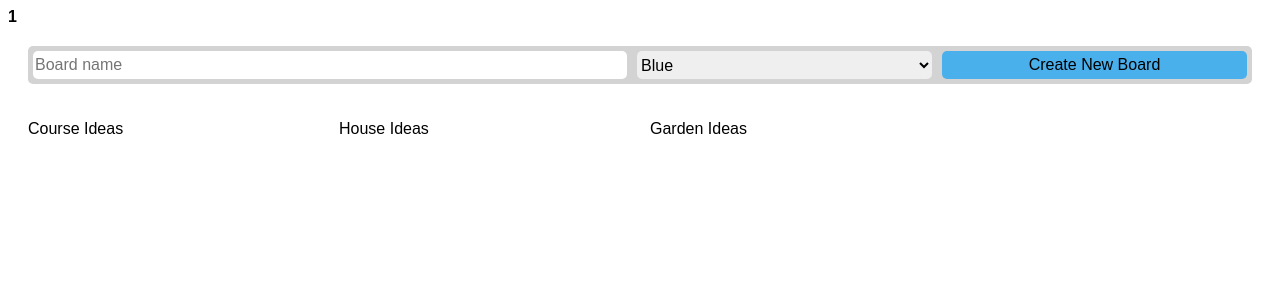
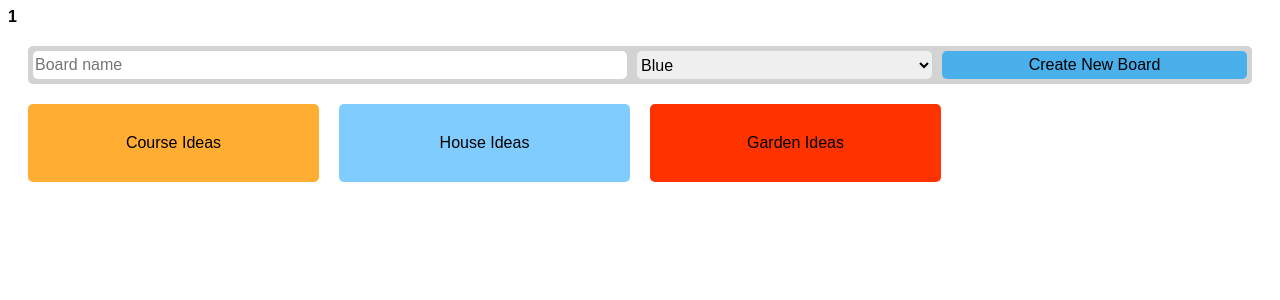
Before and after one commit to mberz2/tasklist, a React (Create React App) app: page /1/boards in a window 1280 px wide. Shown: the top 300 px of the page. Built offline with nearby package versions, Linux system fonts and the light colour scheme.

Commit message:
Updated board routing.

```diff
--- a/src/App.js
+++ b/src/App.js
@@ -3,12 +3,7 @@ import Board from "./components/Board";
 import data from "./sampleData";
 import Home from "./components/pages/Home";
 import "./styles/App.css";
-import {
-  BrowserRouter as Router,
-  Routes,
-  Route,
-  useParams
-} from "react-router-dom";
+import { BrowserRouter as Router, Routes, Route } from "react-router-dom";
 
 import PageNotFound from "./components/pages/PageNotFound";
 
@@ -43,7 +38,7 @@ class App extends React.Component {
                 />
               }
             ></Route>
-            <Route path="/board" element={<Board />} />
+            <Route path="/board/:boardId" element={<Board />} />
             <Route path="*" element={<PageNotFound />} />
           </Routes>
         </div>
--- a/src/components/BoardPreview.js
+++ b/src/components/BoardPreview.js
@@ -1,11 +1,24 @@
 import React from "react";
 import Board from "./Board";
 import PropTypes from "prop-types";
+import { useNavigate } from "react-router-dom";
+import { useParams } from "react-router-dom";
 
-class BoardPreview extends React.Component {
-  render() {
-    return <p>{this.props.board.title}</p>;
-  }
+function BoardPreview(props) {
+  let params = useParams();
+  const navigate = useNavigate();
+
+  return (
+    <ul
+      className="board-preview-item"
+      onClick={() => {
+        navigate(`/board/${props.board.id}`);
+      }}
+      style={{ backgroundColor: props.board.background }}
+    >
+      <li>{props.board.title}</li>
+    </ul>
+  );
 }
 
 BoardPreview.propTypes = {
```
Also changed, not shown: src/components/pages/UserDetails.js (deleted, +0 -10 lines).
